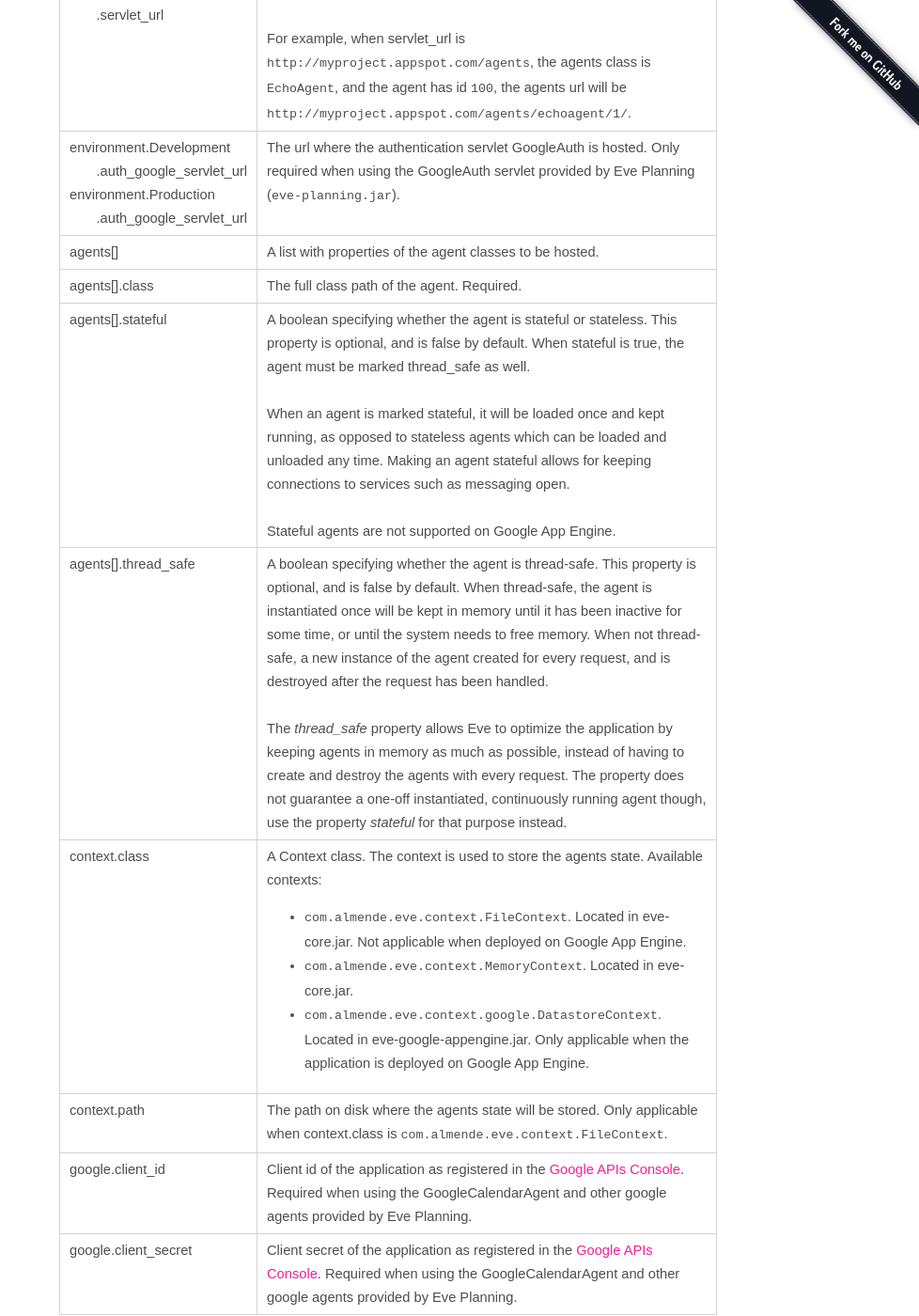
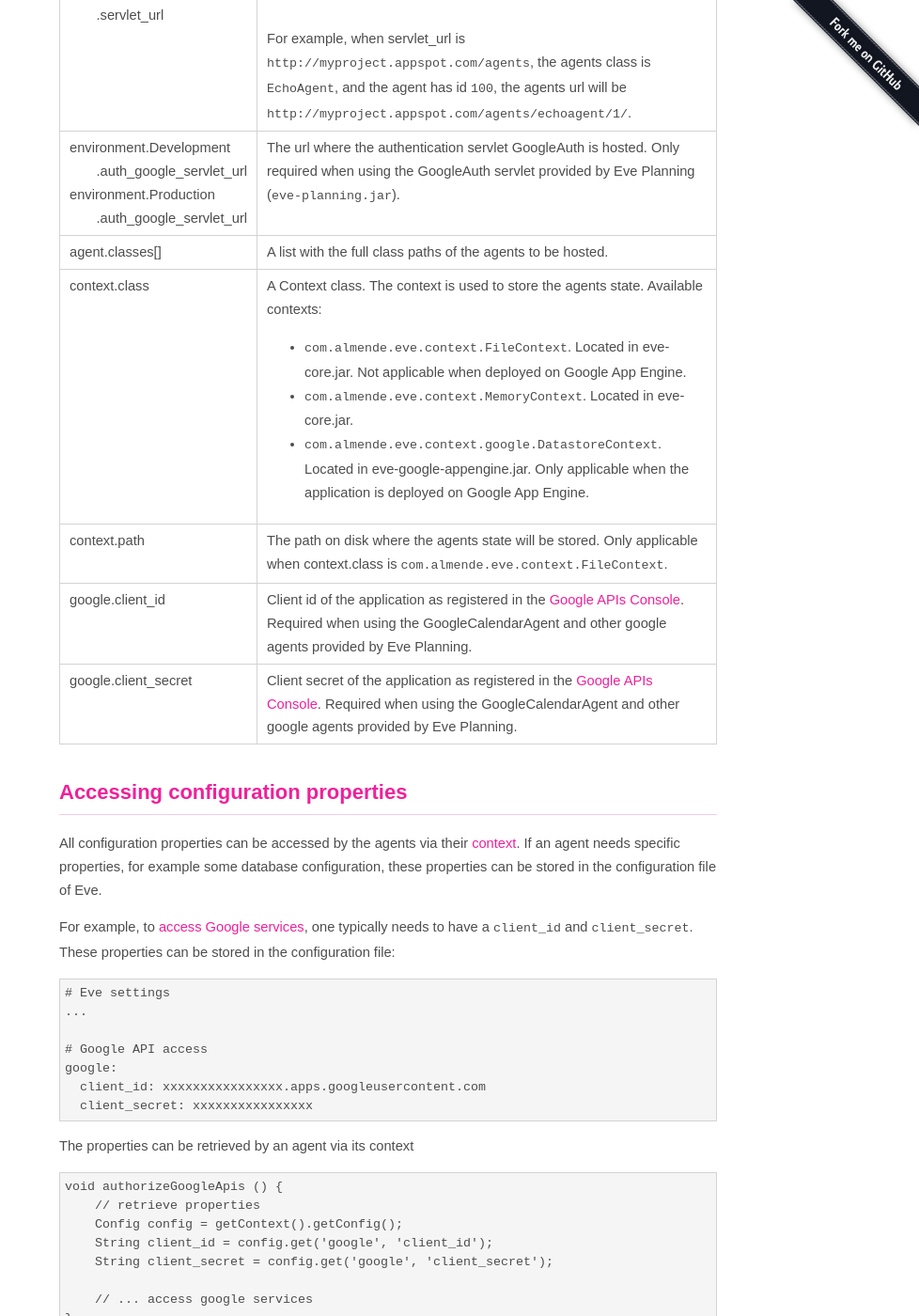
Before and after one commit to almende/eve, a Jekyll site: the page built from java_configuration.md, in a window 1280 px wide and 1400 px high, scrolled down 1152 px. Shown: the whole window at 94% size, without its empty margins (302-1280 px from the left). Built offline with Jekyll 4.4.1, drawn with Linux system fonts in a browser that asks for light colours.

Commit message:
reverted to the documentation to the latest released version 0.10.0 (instead of the version currently under development)

```diff
--- a/java_configuration.md
+++ b/java_configuration.md
@@ -154,6 +155,11 @@
       guarantee a one-off instantiated, continuously running agent though,
       use the property <i>stateful</i> for that purpose instead.
       </td>
+  </tr>
+  -->
+  <tr>
+    <td>agent.classes[]</td>
+    <td>A list with the full class paths of the agents to be hosted.</td>
   </tr>
   <tr>
     <td>context.class</td>
```
Also changed, not shown: other parts of java_configuration.md (+1 -0 lines).
